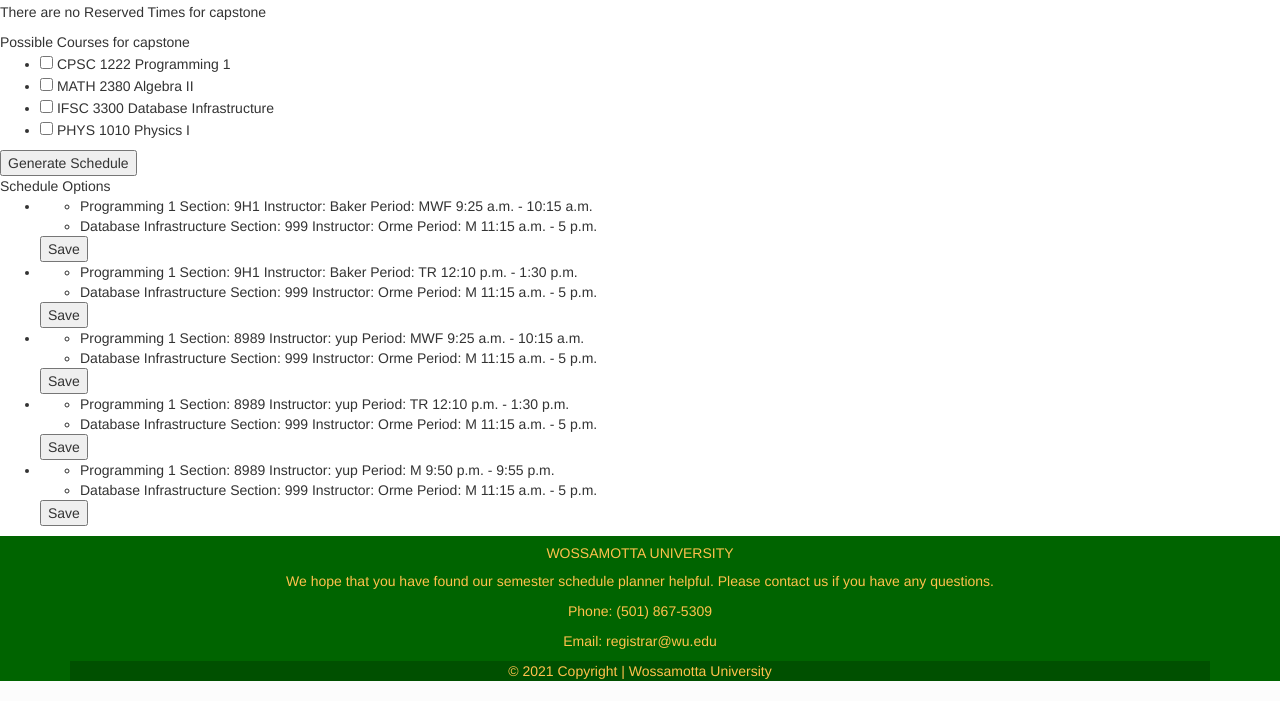
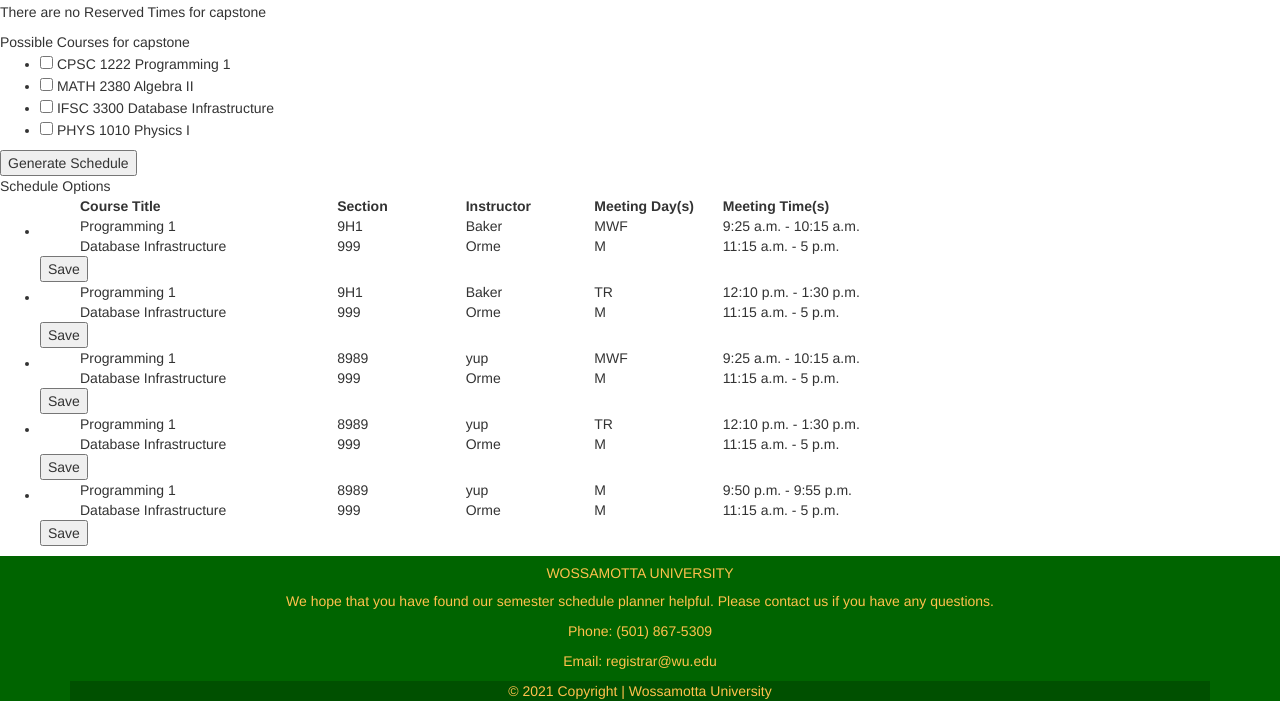
Before and after one commit to zgjohnson/semesterScheduler, a Django app: page /schedule_generator/ in a window 1280 px wide. Shown: the part 369-1070 px from the top of the page. Run offline with Django 3.2, Linux system fonts and the light colour scheme; a user stored in the database is signed in; data comes from the database, SQL or seed files in the repository; both versions use the stored data as it was after the commit; lists and menus that the app fills with data are empty; some libraries are stand-ins or nearby versions.

Commit message:
Saved Schedules & Schedule Generator table formatting
Bottom half of Schedule Generator page

```diff
--- a/catalog/templates/scheduleGenerator.html
+++ b/catalog/templates/scheduleGenerator.html
@@ -57,15 +57,44 @@
 
     Schedule Options
     <ul>
-
+<ul>
+    <table style="width:75%">
+        <colgroup>
+            <col span="1" style="width: 20%;">
+            <col span="1" style="width: 10%;">
+            <col span="1" style="width: 10%;">
+            <col span="1" style="width: 10%;">
+            <col span="1" style="width: 20%;">
+        </colgroup>
+        <tr>
+            <th>Course Title</th>
+            <th>Section</th>
+            <th>Instructor</th>
+            <th>Meeting Day(s)</th>
+            <th>Meeting Time(s)</th>
+        </tr>
+    </table>
+</ul>
         {% for schedule in schedule_Options %}
             <li>
                 <ul>
                     {% for course in schedule.scheduled_Courses.all %}
-
-                        <li>
-                            {{ course.section.course.course_Title }} Section: {{ course.section.section_ID }} Instructor: {{ course.section.instructor }} Period: {{ course.period.meeting_day }} {{ course.period.start_Time }} - {{ course.period.end_Time }}
-                        </li>
+                        <table style="width:75%">
+                    <colgroup>
+                        <col span="1" style="width: 20%;">
+                        <col span="1" style="width: 10%;">
+                        <col span="1" style="width: 10%;">
+                        <col span="1" style="width: 10%;">
+                        <col span="1" style="width: 20%;">
+                    </colgroup>
+                    <tr>
+                        <td>{{ course.section.course.course_Title }}</td>
+                        <td>{{ course.section.section_ID }}</td>
+                        <td>{{ course.section.instructor }}</td>
+                        <td>{{ course.period.meeting_day }}</td>
+                        <td>{{ course.period.start_Time }} - {{ course.period.end_Time }}</td>
+                    </tr>
+                </table>
 
                     {% endfor %}
                 </ul>
```
Also changed, not shown: catalog/templates/savedSchedules.html (+34 -7 lines), db.sqlite3.
